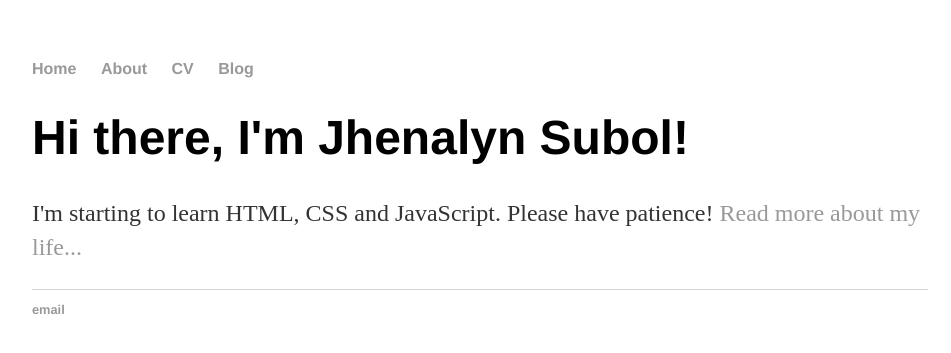
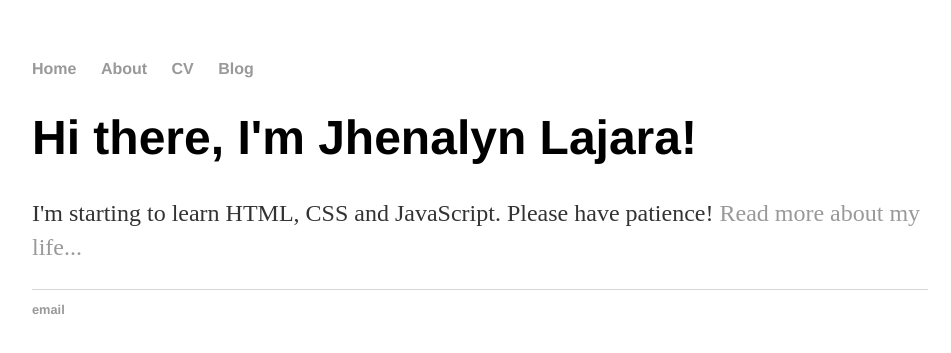
Before and after one commit to jhenals/jhenals.github.io, a Jekyll site: the page built from index.html, in a window 1280 px wide. Shown: the top 353 px of the page, without its empty margins (160-1111 px from the left). Built offline with Jekyll 4.4.1, drawn with Linux system fonts in a browser that asks for light colours.

Commit message:
Update index.html

```diff
--- a/index.html
+++ b/index.html
@@ -1,8 +1,8 @@
 ---
 layout: default
-title: Jhenalyn Subol, Computer Engineering Student
+title: Jhenalyn Lajara, Computer Engineering Student
 ---
 <div class="blurb">
-	<h1>Hi there, I'm Jhenalyn Subol!</h1>
+	<h1>Hi there, I'm Jhenalyn Lajara!</h1>
 	<p>I'm starting to learn HTML, CSS and JavaScript. Please have patience! <a href="/about">Read more about my life...</a></p>
 </div><!-- /.blurb -->
```
